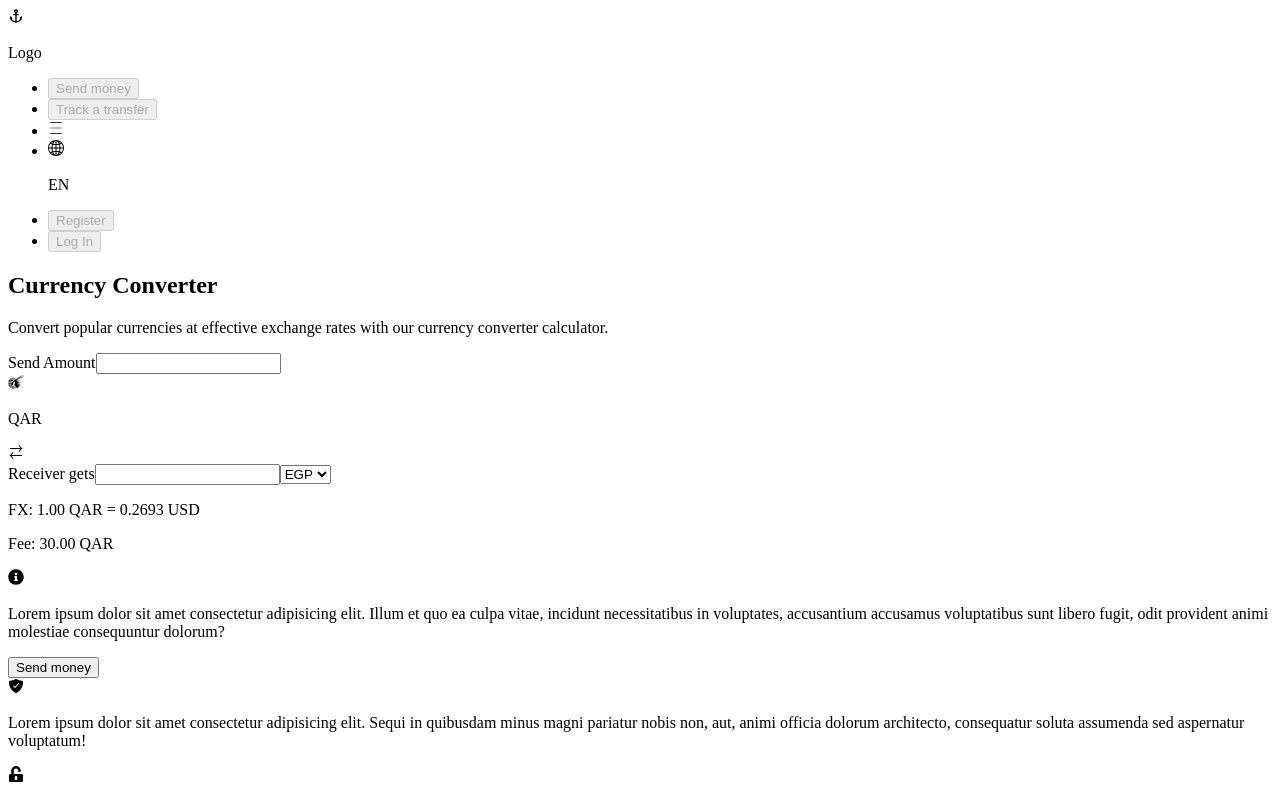
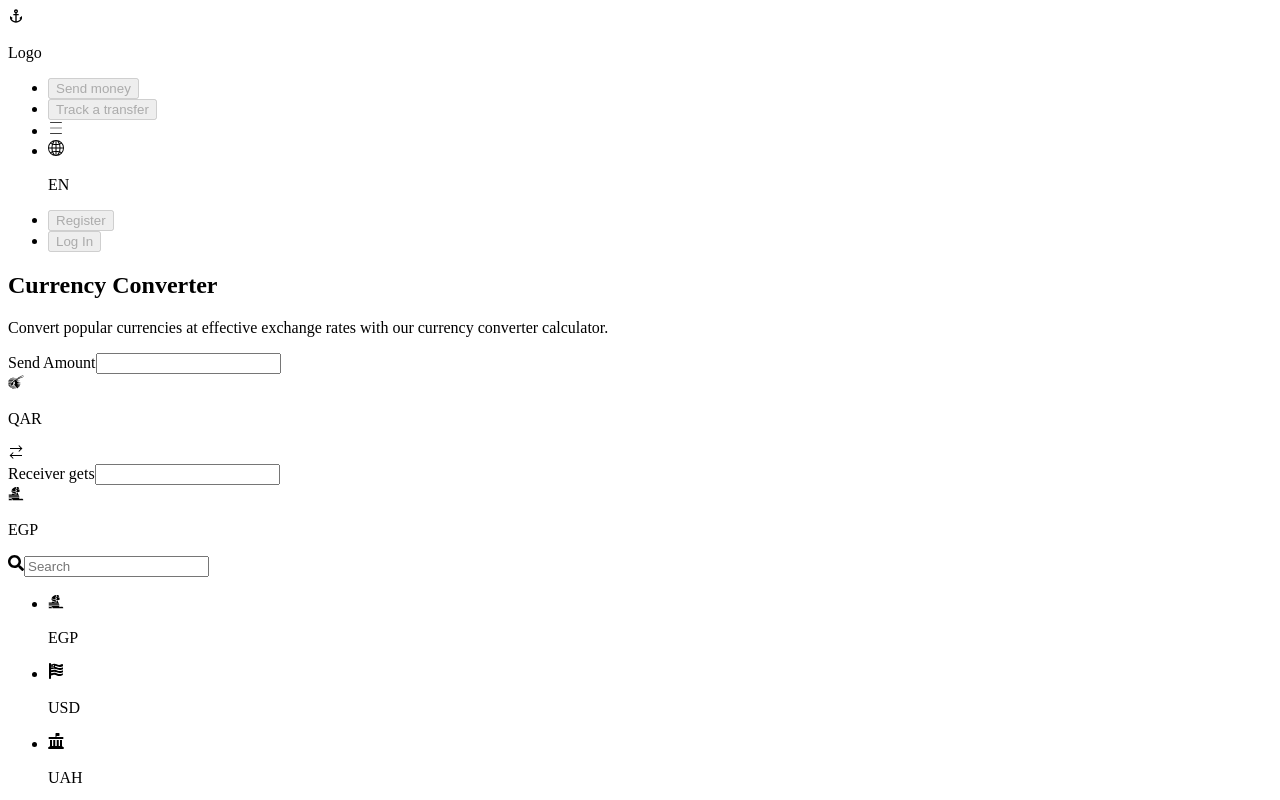
Before and after one commit to dmalenik/currency-converter-website, a React (Create React App) app: page / in a window 1280 px wide. Shown: the top 800 px of the page. Built offline with nearby package versions, Linux system fonts and the light colour scheme.

Commit message:
refactor: change CurrencyConverter component
- remove semicolons
- change list of currencies to fix error related with options tag

```diff
--- a/src/views/main/components/CurrencyConverter.tsx
+++ b/src/views/main/components/CurrencyConverter.tsx
@@ -1,10 +1,10 @@
-import React from 'react';
-import { LiaExchangeAltSolid } from 'react-icons/lia';
-import { SiQatarairways } from 'react-icons/si';
-import { GiEgyptianSphinx } from 'react-icons/gi';
-import { FaFlagUsa, FaLandmarkFlag } from 'react-icons/fa6';
-import { FaInfoCircle } from 'react-icons/fa';
-import { IoShieldCheckmark } from 'react-icons/io5';
+import React from 'react'
+import { LiaExchangeAltSolid } from 'react-icons/lia'
+import { SiQatarairways } from 'react-icons/si'
+import { GiEgyptianSphinx } from 'react-icons/gi'
+import { FaFlagUsa, FaLandmarkFlag } from 'react-icons/fa6'
+import { FaInfoCircle, FaSearch } from 'react-icons/fa'
+import { IoShieldCheckmark } from 'react-icons/io5'
 
 export const CurrencyConverter = () => {
   return (
@@ -16,57 +16,74 @@ export const CurrencyConverter = () => {
           currency converter calculator.
         </p>
       </header>
-      <form action="">
-        <div className="inputs">
-          <div className="input-card">
-            <div className="input">
-              <label htmlFor="send-amount">Send Amount</label>
-              <input type="number" id="send-amount" />
+      <form action=''>
+        <div className='currency-converter'>
+          <div className='card'>
+            <div className='currency-value'>
+              <label htmlFor='send'>Send Amount</label>
+              <input type='number' id='send' />
             </div>
-            <div>
+            <div className='current-currency'>
               <SiQatarairways />
               <p>QAR</p>
             </div>
           </div>
-          <span className="arrows-icon">
+          <span className='arrows-icon'>
             <LiaExchangeAltSolid />
           </span>
-          <div className="input-card">
-            <div className="input">
-              <label htmlFor="receive-amount">Receiver gets</label>
-              <input type="number" id="receive-amount" />
-              <select
-                id="currencies-list"
-                aria-label="Choose a currency from the list"
-              >
-                <option>
-                  <div className="currency">
+          <div className='card'>
+            <div className='currency-value'>
+              <label htmlFor='receive'>Receiver gets</label>
+              <input type='number' id='receive' />
+            </div>
+            <div>
+              {/** Currently selected currency*/}
+              <div className='current-currency'>
                 <GiEgyptianSphinx />
                 <p>EGP</p>
               </div>
-                </option>
-                <option>
-                  <div className="currency">
+              <div className='currencies-list'>
+                {/** Is hidden*/}
+                <div>
+                  <label htmlFor='currency-search'>
+                    <FaSearch />
+                  </label>
+                  <input
+                    type='search'
+                    id='currency-search'
+                    placeholder='Search'
+                  />
+                </div>
+                <ul>
+                  <li>
+                    <div>
+                      <GiEgyptianSphinx />
+                      <p>EGP</p>
+                    </div>
+                  </li>
+                  <li>
+                    <div>
                       <FaFlagUsa />
                       <p>USD</p>
                     </div>
-                </option>
-                <option>
-                  <div className="currency">
+                  </li>
+                  <li>
+                    <div>
                       <FaLandmarkFlag />
                       <p>UAH</p>
                     </div>
-                </option>
-              </select>
+                  </li>
+                </ul>
               </div>
             </div>
           </div>
-        <div className="info">
+        </div>
+        <div className='info'>
           <p>FX: 1.00 QAR = 0.2693 USD</p>
           <p>Fee: 30.00 QAR</p>
-          <div className="info-container">
+          <div>
             <FaInfoCircle />
-            <p className="info-text">
+            <p>
               Lorem ipsum dolor sit amet consectetur adipisicing elit. Illum et
               quo ea culpa vitae, incidunt necessitatibus in voluptates,
               accusantium accusamus voluptatibus sunt libero fugit, odit
@@ -74,7 +91,7 @@ export const CurrencyConverter = () => {
             </p>
           </div>
         </div>
-        <button type="button">Send money</button>
+        <button type='button'>Send money</button>
       </form>
       <div>
         <IoShieldCheckmark />
@@ -85,5 +102,5 @@ export const CurrencyConverter = () => {
         </p>
       </div>
     </section>
-  );
-};
+  )
+}
```
Lines whose indentation alone changed are shown as unchanged.
